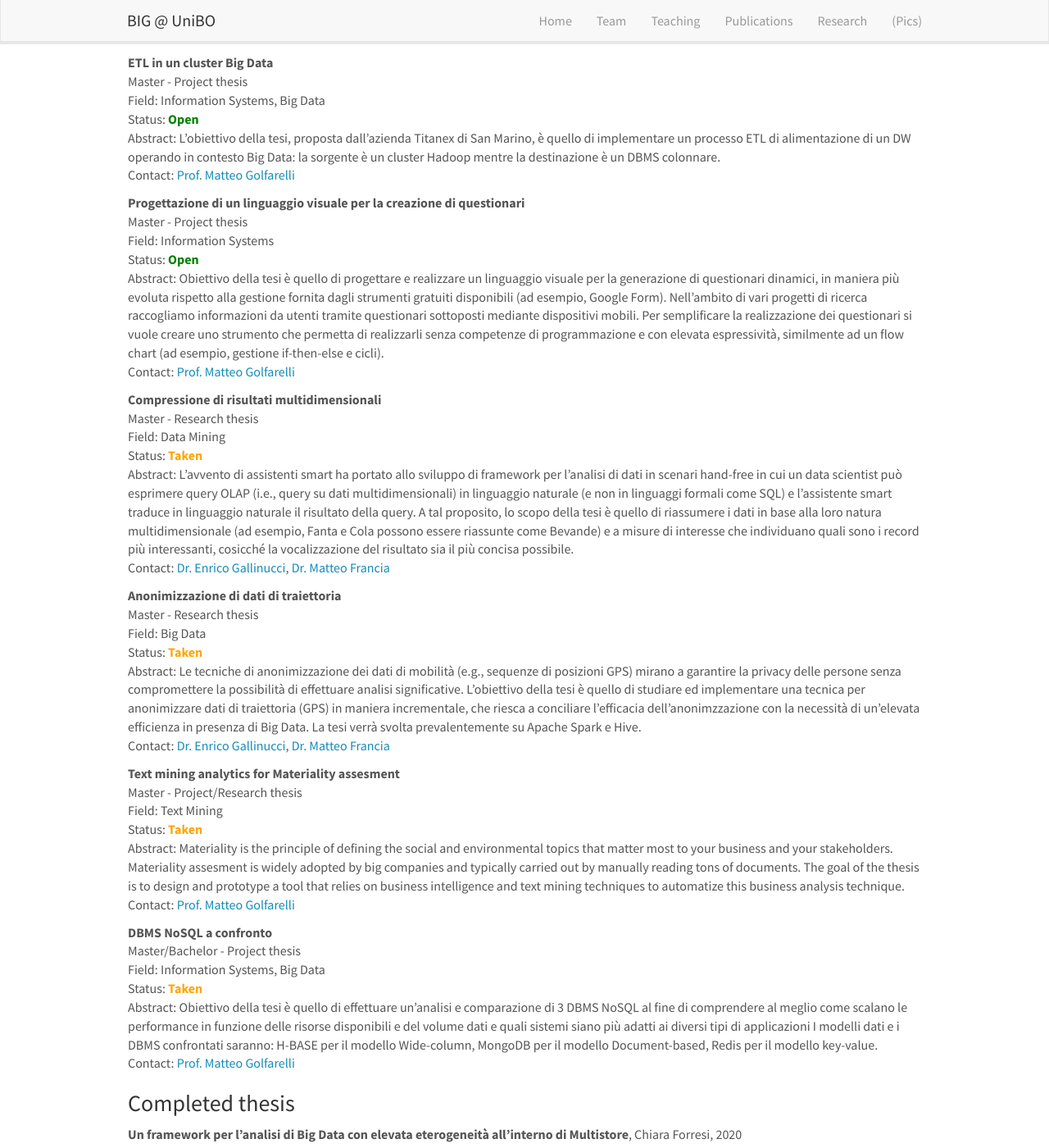
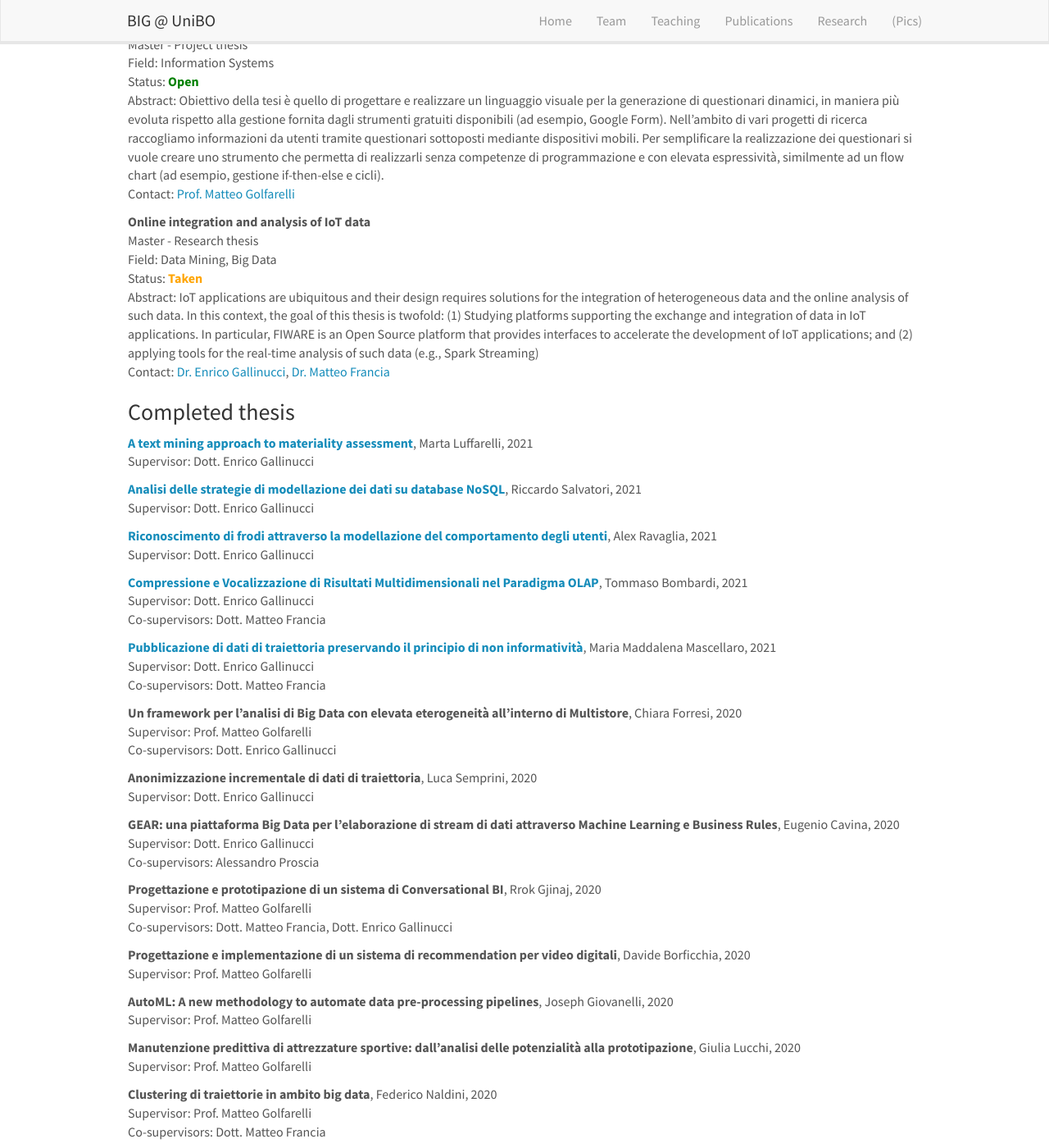
Before and after one commit to big-unibo/big-unibo.github.io, a Jekyll site: the page built from _pages/teaching.md, in a window 1280 px wide and 1400 px high, scrolled down 1409 px. Shown: the whole window at 82% size. Built offline with Jekyll 4.4.1, drawn with Linux system fonts in a browser that asks for light colours; nearby versions of some CDN libraries; some of the changed text lies outside the part shown.

Commit message:
Enrico RTD

```diff
--- a/_config.yml
+++ b/_config.yml
@@ -17,11 +17,15 @@ url: ""
 
 plugins: ['jekyll/scholar']
 scholar:
-  style: apa
+  style: my-apa
   source: _biblio
   bibliography: BIG.bib
+  bibliography_template: bibliography
   sort_by: year
   order: descending
+  reference_tagname: span
+  bibtex_filters:
+    - latex
 
 include:
   - .htaccess
--- a/_data/news.yml
+++ b/_data/news.yml
@@ -1,3 +1,10 @@
+- date: June 15, 2021
+  headline: "Enrico Gallinucci has been promoted to Junior Assistant Professor"
+
+- date: May 27, 2021
+  headline: "Congratulations to Matteo Francia for successfully defending his PhD thesis <i>Augmenting the Knowledge Pyramid with Unconventional Data and Advanced
+Analytics</i>!"
+
 - date: April 06, 2021
   headline: "Matteo Golfarelli and Enrico Gallinucci are Guest Editors of MDPI Electronics's Special Issue on <a href='https://www.mdpi.com/journal/electronics/special_issues/BDAI_electronics'>Big Data and Artificial Intelligence for Industry 4.0</a>; the call-for-paper closes on January 31, 2022"
 
--- a/_data/team_members.yml
+++ b/_data/team_members.yml
@@ -18,9 +18,9 @@
 
 - name: Enrico Gallinucci
   photo: GallinucciE.jpg
-  info: Adjunct professor, Postdoc research fellow #, started Oct 2019
+  info: Junior Assistant Professor #, started Jun 2021
   email: enrico.gallinucci@unibo.it
-  bio: "Adjunct professor and postdoc research fellow at the University of Bologna since 2017, he teaches Big Data and carries out his research activities in the fields of Business Intelligence and Big Data. His research interests are aimed in particular at the aspects of modeling, integration and data analysis, both from the methodological and algorithmic perspectives. The current research topics include: the design of a multistore system to manage data integration and to optimize queries on distributed databases, including relational and NoSQL technologies; the development of smart approaches to support the data scientist in searching, organizing and analizing data in a big data environment; the design of innovative and scalable techniques to analyze large-scale trajectory data. He is currently involved in several projects to deploy the research topics in practical applications, particularly in the precision agriculture sector."
+  bio: "Gallinucci is a computer science researcher at the University of Bologna since 2013, where he teaches the Master's Degree Big Data course and carries out his research activities in the fields of Business Intelligence and Big Data. His research interests are aimed in particular at the aspects of modeling, integration and data analysis, both from the methodological and algorithmic perspectives. The current research topics include: the design of a multistore system to manage data integration and to optimize queries on distributed databases, including relational and NoSQL technologies; the development of smart approaches to support the data scientist in searching, organizing and analizing data in a big data environment; the design of innovative and scalable techniques to analyze large-scale trajectory data. He is currently involved in several projects to deploy the research topics in practical applications, particularly in the precision agriculture sector."
 
 - name: Matteo Francia
   photo: FranciaM_2.jpg
--- a/_data/thesis.yml
+++ b/_data/thesis.yml
@@ -19,55 +19,13 @@
   level: Master
   field: Data Mining, Big Data
   type: Research thesis
-  status: Open
+  status: Taken
   year:
   contact: "<a href='mailto:enrico.gallinucci@unibo.it'>Dr. Enrico Gallinucci</a>, <a href='mailto:m.francia@unibo.it'>Dr. Matteo Francia</a>"
   supervisor:
   co-supervisor:
   student:
   abstract: "IoT applications are ubiquitous and their design requires solutions for the integration of heterogeneous data and the online analysis of such data. In this context, the goal of this thesis is twofold: (1) Studying platforms supporting the exchange and integration of data in IoT applications. In particular, FIWARE is an Open Source platform that provides interfaces to accelerate the development of IoT applications; and (2) applying tools for the real-time analysis of such data (e.g., Spark Streaming)"
-  link:
-  slides:
-
-- title: Compressione di risultati multidimensionali
-  level: Master
-  type: Research thesis
-  field: Data Mining
-  status: Taken
-  year:
-  contact: "<a href='mailto:enrico.gallinucci@unibo.it'>Dr. Enrico Gallinucci</a>, <a href='mailto:m.francia@unibo.it'>Dr. Matteo Francia</a>"
-  supervisor:
-  co-supervisor:
-  student:
-  abstract: "L'avvento di assistenti smart ha portato allo sviluppo di framework per l'analisi di dati in scenari hand-free in cui un data scientist può esprimere query OLAP (i.e., query su dati multidimensionali) in linguaggio naturale (e non in linguaggi formali come SQL) e l'assistente smart traduce in linguaggio naturale il risultato della query. A tal proposito, lo scopo della tesi è quello di riassumere i dati in base alla loro natura multidimensionale (ad esempio, Fanta e Cola possono essere riassunte come Bevande) e a misure di interesse che individuano quali sono i record più interessanti, cosicché la vocalizzazione del risultato sia il più concisa possibile."
-  link:
-  slides:
-
-- title: Anonimizzazione di dati di traiettoria
-  level: Master
-  type: Research thesis
-  field: Big Data
-  status: Taken
-  year:
-  contact: "<a href='mailto:enrico.gallinucci@unibo.it'>Dr. Enrico Gallinucci</a>, <a href='mailto:m.francia@unibo.it'>Dr. Matteo Francia</a>"
-  supervisor:
-  co-supervisor:
-  student:
-  abstract: "Le tecniche di anonimizzazione dei dati di mobilità (e.g., sequenze di posizioni GPS) mirano a garantire la privacy delle persone senza compromettere la possibilità di effettuare analisi significative. L'obiettivo della tesi è quello di studiare ed implementare una tecnica per anonimizzare dati di traiettoria (GPS) in maniera incrementale, che riesca a conciliare l'efficacia dell'anonimzzazione con la necessità di un'elevata efficienza in presenza di Big Data. La tesi verrà svolta prevalentemente su Apache Spark e Hive."
-  link:
-  slides:
-
-- title: Text mining analytics for Materiality assesment
-  level: Master
-  type: Project/Research thesis
-  field: Text Mining
-  status: Taken
-  year:
-  contact: "<a href='mailto:matteo.golfarelli@unibo.it'>Prof. Matteo Golfarelli</a>"
-  supervisor:
-  co-supervisor:
-  student:
-  abstract: "Materiality is the principle of defining the social and environmental topics that matter most to your business and your stakeholders. Materiality assesment is widely adopted by big companies and typically carried out by manually reading tons of documents. The goal of the thesis is to design and prototype a tool that relies on business intelligence and text mining techniques to automatize this business analysis technique."
   link:
   slides:
 
@@ -82,20 +40,6 @@
   co-supervisor:
   student:
   abstract: "L'obiettivo della tesi, proposta dall'azienda Titanex di San Marino, è quello di realizzare un sistema di forecasting delle vendite per fascia oraria da utilizzarsi in una catena di punti vendita in ambito fashion."
-  link:
-  slides:
-
-- title: DBMS NoSQL a confronto
-  level: Master/Bachelor
-  type: Project thesis
-  field: Information Systems, Big Data
-  status: Taken
-  year:
-  contact: "<a href='mailto:matteo.golfarelli@unibo.it'>Prof. Matteo Golfarelli</a>"
-  supervisor:
-  co-supervisor:
-  student:
-  abstract: "Obiettivo della tesi è quello di effettuare un'analisi e comparazione di 3 DBMS NoSQL al fine di comprendere al meglio come scalano le performance in funzione delle risorse disponibili e del volume dati e quali sistemi siano più adatti ai diversi tipi di applicazioni I modelli dati e i DBMS confrontati saranno: H-BASE per il modello Wide-column, MongoDB per il modello Document-based, Redis per il modello key-value."
   link:
   slides:
 
@@ -128,6 +72,76 @@
   slides:
 
 ###
+
+- title: A text mining approach to materiality assessment
+  level: Master
+  type: Research thesis
+  field: Text Mining
+  status: Closed
+  year: 2021
+  contact: "<a href='mailto:matteo.golfarelli@unibo.it'>Prof. Matteo Golfarelli</a>"
+  supervisor: Dott. Enrico Gallinucci
+  co-supervisor:
+  student: Marta Luffarelli
+  abstract: "Materiality is the principle of defining the social and environmental topics that matter most to your business and your stakeholders. Materiality assesment is widely adopted by big companies and typically carried out by manually reading tons of documents. The goal of the thesis is to design and prototype a tool that relies on business intelligence and text mining techniques to automatize this business analysis technique."
+  link: http://amslaurea.unibo.it/23127/
+  slides:
+
+- title: Analisi delle strategie di modellazione dei dati su database NoSQL
+  level: Master
+  type: Research thesis
+  field: Big Data
+  status: Closed
+  year: 2021
+  contact: "<a href='mailto:matteo.golfarelli@unibo.it'>Prof. Matteo Golfarelli</a>"
+  supervisor: Dott. Enrico Gallinucci
+  co-supervisor:
+  student: Riccardo Salvatori
+  abstract: "Obiettivo della tesi è quello di effettuare un'analisi e comparazione di 3 DBMS NoSQL al fine di comprendere al meglio come scalano le performance in funzione delle risorse disponibili e del volume dati e quali sistemi siano più adatti ai diversi tipi di applicazioni I modelli dati e i DBMS confrontati saranno: H-BASE per il modello Wide-column, MongoDB per il modello Document-based, Redis per il modello key-value."
+  link: http://amslaurea.unibo.it/23172/
+  slides:
+
+- title: Riconoscimento di frodi attraverso la modellazione del comportamento degli utenti
+  level: Master
+  type: Project thesis
+  field: Big Data
+  status: Closed
+  year: 2021
+  contact:
+  supervisor: Dott. Enrico Gallinucci
+  co-supervisor:
+  student: Alex Ravaglia
+  abstract:
+  link: http://amslaurea.unibo.it/23107/
+  slides:
+
+- title: Compressione e Vocalizzazione di Risultati Multidimensionali nel Paradigma OLAP
+  level: Master
+  type: Research thesis
+  field: Data Mining
+  status: Closed
+  year: 2021
+  contact: "<a href='mailto:enrico.gallinucci@unibo.it'>Dr. Enrico Gallinucci</a>, <a href='mailto:m.francia@unibo.it'>Dr. Matteo Francia</a>"
+  supervisor: Dott. Enrico Gallinucci
+  co-supervisor: Dott. Matteo Francia
+  student: Tommaso Bombardi
+  abstract: "L'avvento di assistenti smart ha portato allo sviluppo di framework per l'analisi di dati in scenari hand-free in cui un data scientist può esprimere query OLAP (i.e., query su dati multidimensionali) in linguaggio naturale (e non in linguaggi formali come SQL) e l'assistente smart traduce in linguaggio naturale il risultato della query. A tal proposito, lo scopo della tesi è quello di riassumere i dati in base alla loro natura multidimensionale (ad esempio, Fanta e Cola possono essere riassunte come Bevande) e a misure di interesse che individuano quali sono i record più interessanti, cosicché la vocalizzazione del risultato sia il più concisa possibile."
+  link: http://amslaurea.unibo.it/23064/
+  slides:
+
+- title: Pubblicazione di dati di traiettoria preservando il principio di non informatività
+  level: Master
+  type: Research thesis
+  field: Big Data
+  status: Closed
+  year: 2021
+  contact: "<a href='mailto:enrico.gallinucci@unibo.it'>Dr. Enrico Gallinucci</a>, <a href='mailto:m.francia@unibo.it'>Dr. Matteo Francia</a>"
+  supervisor: Dott. Enrico Gallinucci
+  co-supervisor: Dott. Matteo Francia
+  student: Maria Maddalena Mascellaro
+  abstract: "Le tecniche di anonimizzazione dei dati di mobilità (e.g., sequenze di posizioni GPS) mirano a garantire la privacy delle persone senza compromettere la possibilità di effettuare analisi significative. L'obiettivo della tesi è quello di studiare ed implementare una tecnica per anonimizzare dati di traiettoria (GPS) in maniera incrementale, che riesca a conciliare l'efficacia dell'anonimzzazione con la necessità di un'elevata efficienza in presenza di Big Data. La tesi verrà svolta prevalentemente su Apache Spark e Hive."
+  link: http://amslaurea.unibo.it/23135/
+  slides:
 
 - title: "Un framework per l'analisi di Big Data con elevata eterogeneità all'interno di Multistore"
   level: Master
--- a/_pages/teaching.md
+++ b/_pages/teaching.md
@@ -78,7 +78,7 @@ Contact: {{ thesis.contact }}
 {% for thesis in site.data.thesis %}
 {% if thesis.status == "Closed" %}
 
-<strong>{{ thesis.title }}</strong>, {{ thesis.student }}, {{ thesis.year }}<br>
+<strong>{% if thesis.link %}<a href="{{ thesis.link }}">{% endif %}{{ thesis.title }}{% if thesis.link %}</a>{% endif %}</strong>, {{ thesis.student }}, {{ thesis.year }}<br>
 Supervisor: {{ thesis.supervisor }}<br>
 {% if thesis.co-supervisor %} Co-supervisors: {{ thesis.co-supervisor }}<br>{% endif %}
 {% if thesis.slides %} Slides: {{ thesis.slides }} {% endif %}
--- /dev/null
+++ b/_plugins/ext.rb
@@ -0,0 +1,10 @@
+require 'jekyll/scholar'
+require 'uri'
+
+module MarkdownFilter
+  class Markdown < BibTeX::Filter
+    def apply(value)
+      value.to_s.gsub(URI.regexp(['http','https','ftp'])) { |c| "<a href=\"#{$&}\">#{$&}</a>" }
+    end
+  end
+end
```
Also changed, not shown: README.md (+12 -0 lines), _layouts/bibliography.html (added, +19 -0 lines), _pages/home.md (+1 -0 lines), markdown.rb (renamed from _plugins/markdown.rb), 4 other files.
